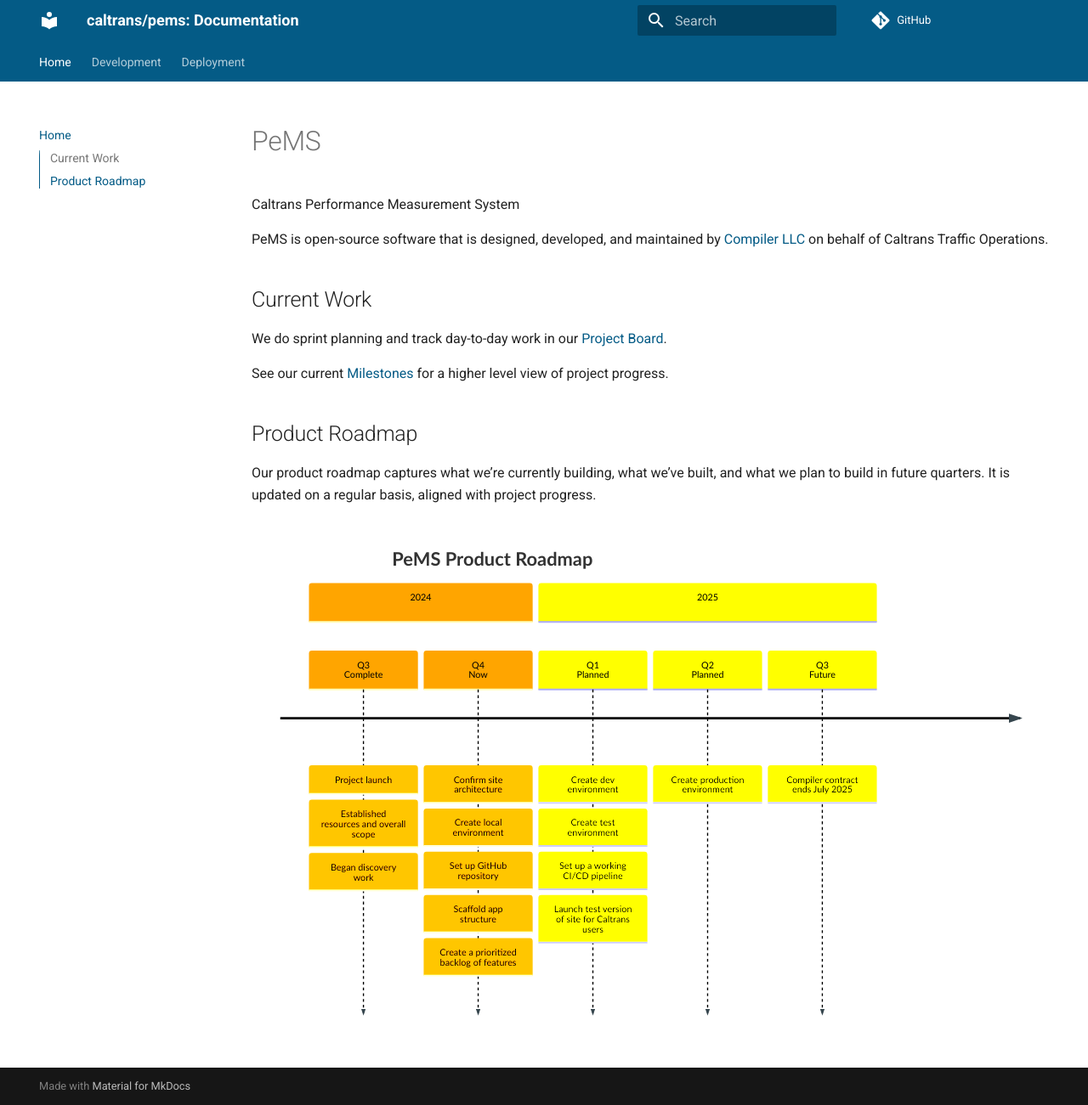
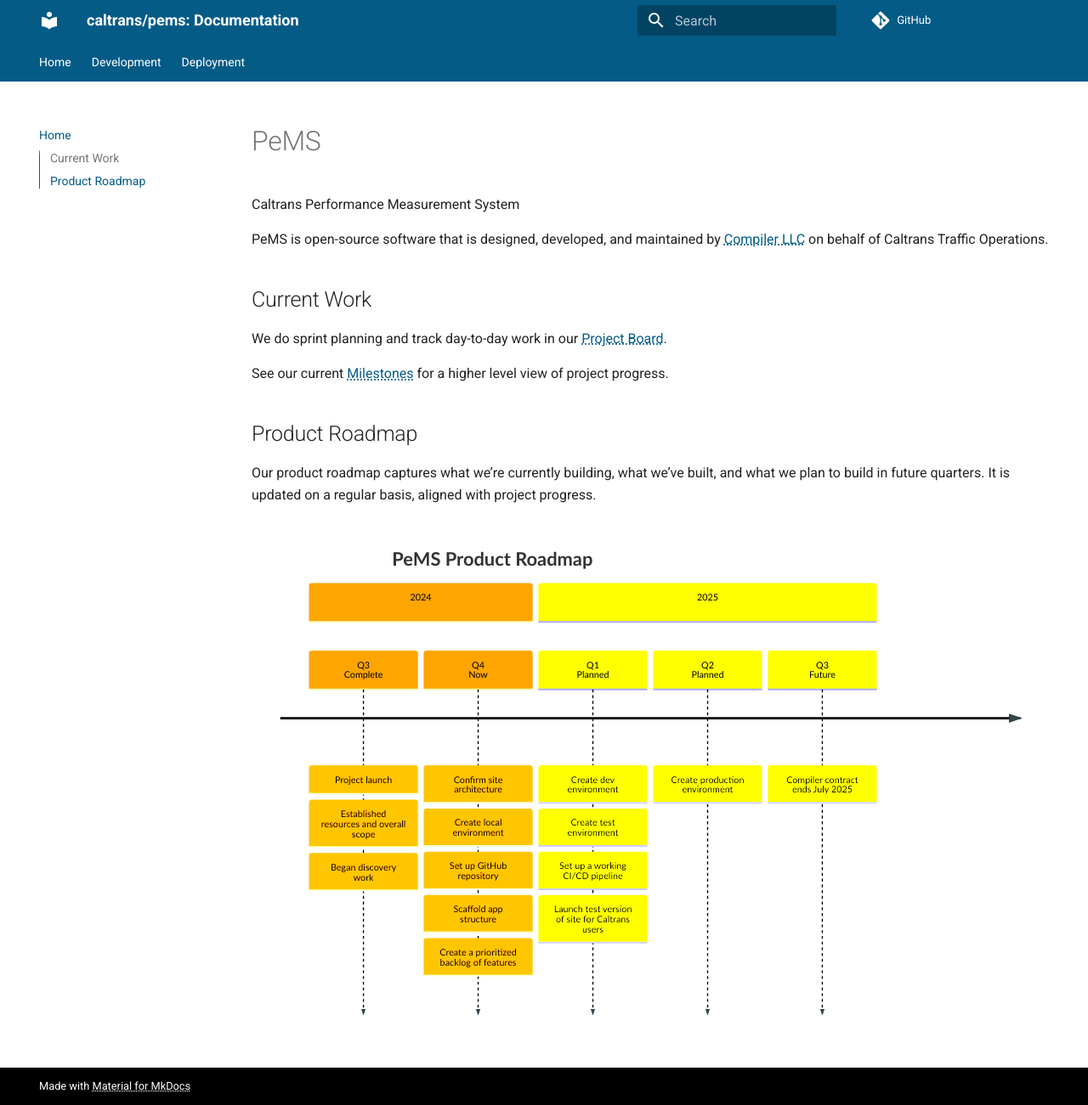
Before and after one commit to lalver1/pems, an MkDocs documentation site: the page built from docs/README.md, in a window 1280 px wide and 1301 px high. Shown: the whole window at 85% size. Built offline with MkDocs 1.6.1 and Material for MkDocs 9.7.7, drawn with Linux system fonts in a browser that asks for light colours; nearby versions of some CDN libraries; comment, search, counter and statistics services are not loaded.

Commit message:
style(docs): update theme colors/overrides

```diff
--- a/docs/styles/theme.css
+++ b/docs/styles/theme.css
@@ -1,5 +1,27 @@
 [data-md-color-scheme="default"] {
   --md-primary-fg-color: #045b86;
   --md-accent-fg-color: #044869;
+  --md-footer-fg-color: hsla(0, 0%, 100%, 1);
+  --md-footer-fg-color--light: hsla(0, 0%, 100%, 1);
+  --md-footer-fg-color--lighter: hsla(0, 0%, 100%, 1);
+  --md-footer-bg-color: hsla(0, 0%, 0%, 1);
+  --md-footer-bg-color--dark: hsla(0, 0%, 0%, 1);
+  --md-code-hl-string-color: #b8361f;
+  --md-code-hl-comment-color: #1c7d4d;
   --md-mermaid-label-fg-color: #000000;
 }
+
+a {
+  text-decoration: underline dotted currentColor auto;
+}
+
+a.headerlink,
+a.md-nav__link,
+a.md-source,
+a.md-tabs__link {
+  text-decoration-line: none;
+}
+
+.md-tabs__link {
+  opacity: 1;
+}
```
